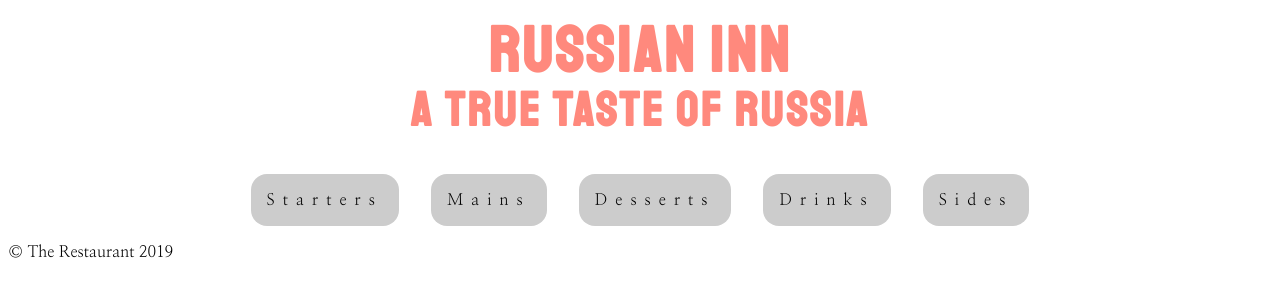
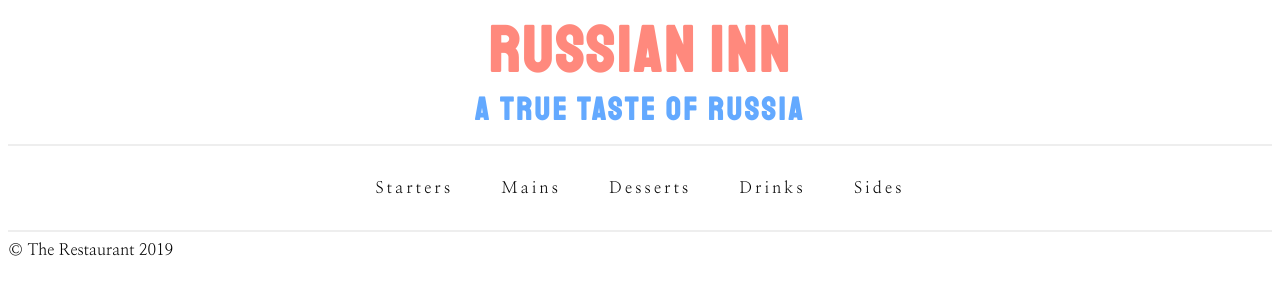
Before and after one commit to skyrocketideas/restaurant_site, a plain HTML site: page index.html in a window 1280 px wide. Drawn offline with Linux system fonts and the light colour scheme; no server answers.

Commit message:
Add horizontal lines to navigation

```diff
--- a/css/restaurant_site.css
+++ b/css/restaurant_site.css
@@ -2,6 +2,7 @@
 :root {
     --main-color: #FF897D;
     --secondary-color: #63A9FF;
+    --tertiary-color: #eee;
     --body-font: 'Nanum Myeongjo', serif;
     --header-font: 'Staatliches', cursive;
 }
@@ -11,8 +12,23 @@
     box-sizing: border-box;
 }
 
+/*
 html {
     scroll-behavior: smooth;
+}
+*/
+
+/*Horizontal line style*/
+hr {
+    width: 100%;
+    height: 2px;
+    background-color: var(--tertiary-color);
+    border: 0 none;
+}
+
+h2 {
+    color: var(--secondary-color);
+    font-size: 2rem;
 }
 
 /*Remove list styles*/
@@ -42,24 +58,33 @@ nav {
 }
 
 nav a {
-    background-color: #ccc;
     color: black;
-    letter-spacing: 0.5rem;
-    border-radius: 1rem;
+    letter-spacing: 0.2rem;
     margin: 1rem;
     font-family: var(--body-font);
     text-decoration: none;
-    padding: 1rem;
-    transition: background-color 0.5s;
+    padding: 0.5rem;
+    position: relative;
+}
+
+nav a::after {
+    border-radius: 1em;
+    border-top: .1em solid var(--main-color);
+    content: "";
+    position: absolute;
+    right: 100%;
+    bottom: .14em;
+    left: 0;
+    transition: right .4s;
 }
 
 nav a:hover {
-    background-color: var(--main-color);
-    cursor: pointer;
+    text-decoration: none;
 }
 
-
-
+nav a:hover::after {
+    right: 0;
+}
 
 /*Grid setup on section*/
 section {
@@ -70,8 +95,7 @@ section {
 
 .productList > section > h1 {
     font-family: var(--header-font);
-    background-color: var(--main-color);
-    color: white;
+    color: var(--main-color);
     text-align: center;
     letter-spacing: 0.5rem;
     text-transform: uppercase;
@@ -83,7 +107,7 @@ section {
 .product {
     display: flex;
     flex-flow: column;
-    border: 8px solid #eee;
+    border: 0.3rem solid var(--tertiary-color);
     border-radius: 1rem;
     margin: 1rem;
     padding: 1rem;
@@ -95,7 +119,8 @@ section {
 }
 
 .discounted {
-    color: red;
+    color: var(--main-color);
+    font-weight: 700;
 }
 
 /*Vegetarian class status*/
@@ -125,7 +150,7 @@ section {
 /*Button styling*/
 button {
     font: var(--body-font);
-    background-color: #ccc;
+    background-color: var(--tertiary-color);
     width: 100%;
     padding: 1rem;
     border: none;
@@ -164,7 +189,7 @@ button:hover {
 }
 
 .modal-content h3 {
-        color: var(--main-color);
+    color: var(--main-color);
 }
 
 /*Responsive for mobile*/
--- a/index.html
+++ b/index.html
@@ -14,8 +14,9 @@
         <!--Header section -->
         <header>
             <h1>Russian Inn</h1>
-            <h2>A TRUE TASTE OF RUSSIA</h2>
+            <h2>A True Taste Of Russia</h2>
         </header>
+        <hr>
         <nav>
             <a href="#starter">Starters</a>
             <a href="#main">Mains</a>
@@ -23,7 +24,7 @@
             <a href="#drinks">Drinks</a>
             <a href="#sideorders">Sides</a>
         </nav>
-
+        <hr>
         <!--Main section - Menu -->
         <main class="productList">
 
@@ -34,7 +35,7 @@
                     <h3 class="data_name">Product name</h3>
                     <p class="data_price">Product price</p>
                     <p class="data_discount">Discount</p>
-<!--                    <p class="data_alcohol">Alcohol</p>-->
+                    <!--                    <p class="data_alcohol">Alcohol</p>-->
                     <p class="data_vegetarian">Vegetarian</p>
                     <button>Details</button>
                 </article>
```
